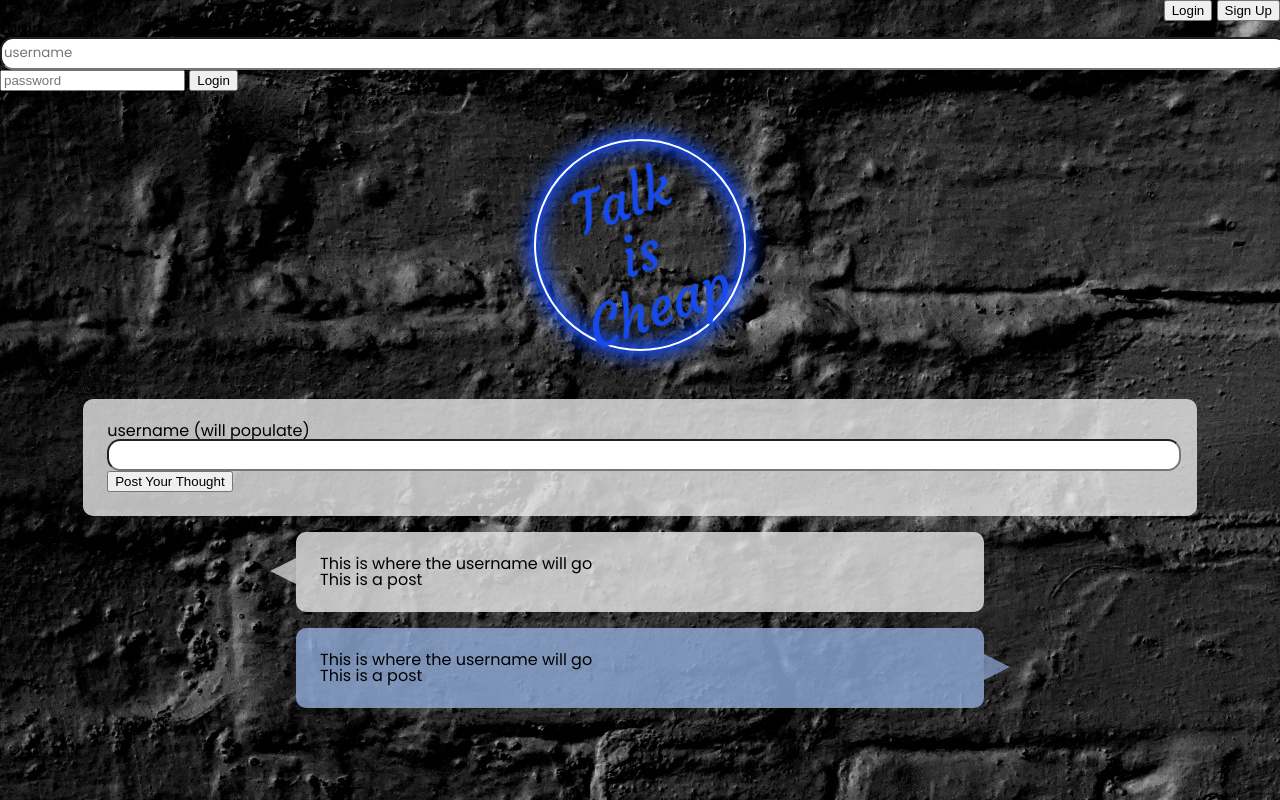
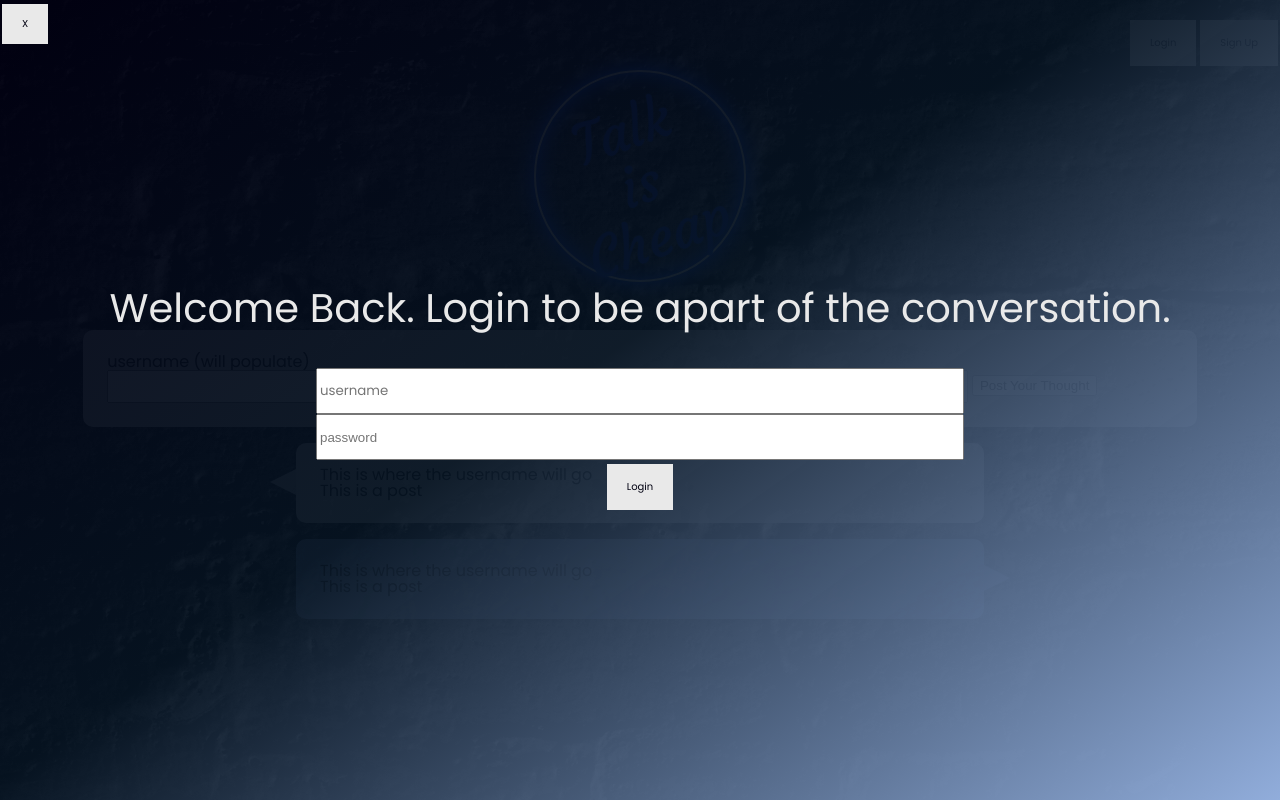
Before and after one commit to Sonic12040/messageboard, a website: page public/index.html in a window 1280 px wide. Both pictures are taken after a click on the button "Login". Drawn offline with nearby package versions, Linux system fonts and the light colour scheme.

Commit message:
finished modal for login screen, including transition and x button

```diff
--- a/public/css/style.css
+++ b/public/css/style.css
@@ -9,6 +9,13 @@
 }
 .bg-brick {
     background-image: url("../images/black-bricks-background.jpg")
+}
+.bg-login {
+    height: 100%;
+    width: 100%;
+    background-size: cover;
+    background: rgb(1,0,17);
+    background: linear-gradient(145deg, rgba(1,0,17,0.95) 0%, rgba(6,19,33,0.95) 46%, rgba(145, 173, 219) 100%);
 }
 .box-shadow {
     box-shadow: 10px 10px 5px black;
@@ -34,10 +41,19 @@
     cursor: pointer;
 } */
 
+.button {
+    background-color: rgb(233,233,233);
+    border: none;
+    color: rgb(1,0,17);
+    padding: 15px 20px;
+    text-align: center;
+    font-family: 'Poppins', sans-serif;
+    display: inline-block;
+    font-size: 10px;
+    margin: 4px 2px;
+    cursor: pointer;
+}
 
-button:focus {
-    background-color: #B9F6CA;
-}
 
 /* C */
 
@@ -48,16 +64,6 @@ button:focus {
 .content {
     min-height: calc(100vh - 70px);
 }
-
-/* COLORS */
-.color-FA6E90 {
-    color: #FA6E90;
-}
-.cursor-custom {
-    cursor: url(../images/noface.png), move;
-}
-
-
 
 /* D */
 
@@ -77,6 +83,13 @@ button:focus {
 
 /* F */
 
+.fade-in {
+	opacity: 1;
+	animation-name: fadeInOpacity;
+	animation-iteration-count: 1;
+	animation-timing-function: ease-in;
+	animation-duration: 0.7s;
+}
 
 /* fonts */
 .font-Courgette {
@@ -85,17 +98,17 @@ button:focus {
 .font-Poppins {
     font-family: 'Poppins', sans-serif;
 }
+.font-233 {
+   color: rgba(233,233,233);
+}
 
-.fs-100px {
+.fs-6rem {
     font-size: 6.25rem;
 }
-.fs-20px {
+.fs-1rem {
     font-size: 1.25rem;
 }
-.fs-25px {
-    font-size: 25px;
-}
-.fs-45px {
+.fs-2rem {
     font-size: 2.5rem;
 }
 .f-bold {
@@ -106,8 +119,8 @@ button:focus {
 .f-e {
     justify-content: flex-end;
 }
-.flex-end {
-    justify-content: flex-end;
+.f-s {
+    justify-content: flex-start;
 }
 .flex-nowrap {
     flex-wrap: nowrap;
@@ -162,12 +175,24 @@ button:focus {
 }
 
 /* for new post */
-input[type=text] {
-    width: 100%;
+input[type=text-newpost] {
+    width: 80%;
     height: 2em;
-    border-radius: 1em;
     font-family: 'Poppins', sans-serif;
   }
+
+/* for login and signup */
+
+input[type=text-modal] {
+    width: 50%;
+    height: 3em;
+    font-family: 'Poppins', sans-serif;
+  }
+
+input[type=password] {
+    width: 50%;
+    height: 3em;
+}
 
 /* J */
 
@@ -181,35 +206,11 @@ input[type=text] {
 .ma {
     margin: auto;
 }
-.mt-20px {
-    margin-top: 20px;
-}
-.mb-20px{
-    margin-bottom: 20px;
-}
-.mb-40px {
-    margin-bottom: 40px;
-}
-.mb-500px{
-    margin-bottom: 500px
-}
-.ml-20px {
-    margin-left: 20px;
-}
-.ml-100px {
-    margin-left: 100px;
-}
 .ml-a {
     margin-left: auto;
 }
-.mr-20px {
-    margin-right: 20px;
-}
 .mr-a {
     margin-right: auto;
-}
-.mt-100px {
-    margin-top: 100px;
 }
 .mt-30vh {
     margin-top: 30vh;
@@ -308,6 +309,15 @@ input[type=text] {
   }
 }
 
+@keyframes fadeInOpacity {
+	0% {
+		opacity: 0;
+    }
+	100% {
+		opacity: 1;
+	}
+}
+
 
 
 
@@ -357,19 +367,17 @@ input[type=text] {
 .o-scroll {
     overflow: scroll;
 }
-.overflow-n {
+.overflow-h {
     overflow-x: hidden;
 }
 
 /* S */
 
 /* flexbox */
-.s-i {
+.s-b {
     justify-content: space-between;
 }
-.s-i {
-    justify-content: space-between;
-}
+
 .speechform {
     width: 90%;
     height: auto;
@@ -522,6 +530,10 @@ and (min-width: 980px)
       height: 13em;
     }
 
+    .mt-30vh_lg {
+        margin-top: 30vh;
+    }
+
 
   }
 
@@ -546,6 +558,10 @@ and (max-width: 979px) {
       border: 2px solid rgba(255,255,255,1);
       width: 10em;
       height: 10em;
+    }
+
+    .mt-30vh_md {
+        margin-top: 30vh;
     }
 
 
--- a/public/index.html
+++ b/public/index.html
@@ -21,42 +21,51 @@
 </head>
 <body class="bg-brick font-Poppins">
 
-    <!-- Put Hamburger Menu Here -->
-
-    <!-- Login Options -->
-    <div class="d-f">
-
-        <div class="f-e ml-a ml-100px">
-            <input type="button" class="js-login-button btn" value="Login">
-        <!-- <input type="button" class="button" value="Logout">  -->
-            <input type="button" class="js-signup-button btn" value="Sign Up">
+    <!-- Modals NEED TO BE HERE so they fully cover background -->
+    <div class="js-login-modal bg-login d-n pos-f z-index-1 fade-in">
+        <!-- X out box -->
+        <div>
+            <div class="button js-login-off">X</div>
+        </div>
+        <div class="mt-30vh_lg mt-30vh_md t-a-c">
+        <h1 class="font-233 mb-1em fs-2rem">Welcome Back. Login to be apart of the conversation.</h1>
+            <form method="get">
+                <input type="text-modal" name="namelogin" placeholder="username" required="required" />
+                <input type="password" name="passwordlogin" placeholder="password" required="required" />
+                </p><button class="button" type="submit">Login</button>
+                </p>
+            </form>
         </div>
     </div>
 
-
-    <div class="js-login-modal d-n pos-r z-index-2">
-        <h1>Login</h1>
-            <form method="get">
-                <input type="text" name="namelogin" placeholder="username" required="required" />
-                <input type="password" name="passwordlogin" placeholder="password" required="required" />
-                <button type="submit">Login</button>
+    <div class="js-signup-modal d-n pos-f z-index-1">
+        <h1>Sign Up</h1>
+            <form action="/api/createuser" method="post">
+                <input type="text-modal" name="name" placeholder="Username" required="required" />
+                <input type="password" name="password" placeholder="Password" required="required" />
+                <button class="js-newuser" type="submit">Sign Up!</button>
             </form>
     </div>
 
-    <div class="js-signup-modal d-n pos-r z-index-2">
-        <h1>Sign Up</h1>
-            <form action="/api/createuser" method="post">
-                <input type="text" name="name" placeholder="Username" required="required" />
-                <input type="password" name="password" placeholder="Password" required="required" />
-                <button class="js-newuser" type="submit">Sign Up!</button>
-            </form>
+    <!-- Put Hamburger Menu Here -->
+    <div class="d-f f-s">
+            hamburger menu placeholder
+        </div>
+
+    <!-- Login Options -->
+    <div class="d-f f-e">
+
+        <input type="button" class="js-login-button button" value="Login">
+        <!-- <input type="button" class="button" value="Logout">  -->
+        <input type="button" class="js-signup-button button" value="Sign Up">
+
     </div>
 
 
 
         <!-- header -->
         <!-- Neon Sign -->
-        <div class="d-f jc-center mt-3em">
+        <div class="d-f jc-center">
             <div class="neoncircle_lg neoncircle_md neoncircle_sm neonflare">
                 <h1 class="font-effect-neon neontxt_lg neontxt_md neontxt_sm t-a-c">
                     <p>Talk</p>
@@ -75,7 +84,7 @@
                 <form>
                     <div class="js-usernamepost pad-1em">username (will populate)
                     </div>
-                        <input type="text">
+                        <input type="text-newpost">
                         <input type="submit" value="Post Your Thought">
                 </form>
             </div>
@@ -109,6 +118,7 @@
     <!-- end of wrapping div -->
     </div>
 
+
     <script src="./js/index.js"></script>
 </body>
 </html>
--- a/public/js/index.js
+++ b/public/js/index.js
@@ -6,6 +6,11 @@ $( document ).ready(function() {
         $(".js-login-modal").toggleClass("d-n");
         console.log("this worked");
     });
+
+    // For X button on login modal
+    $(".js-login-off").on('click', function(event) {
+        $(".js-login-modal").toggleClass("d-n");
+    })
 
 
     $(".js-signup-button").on('click', function(event) {
```
